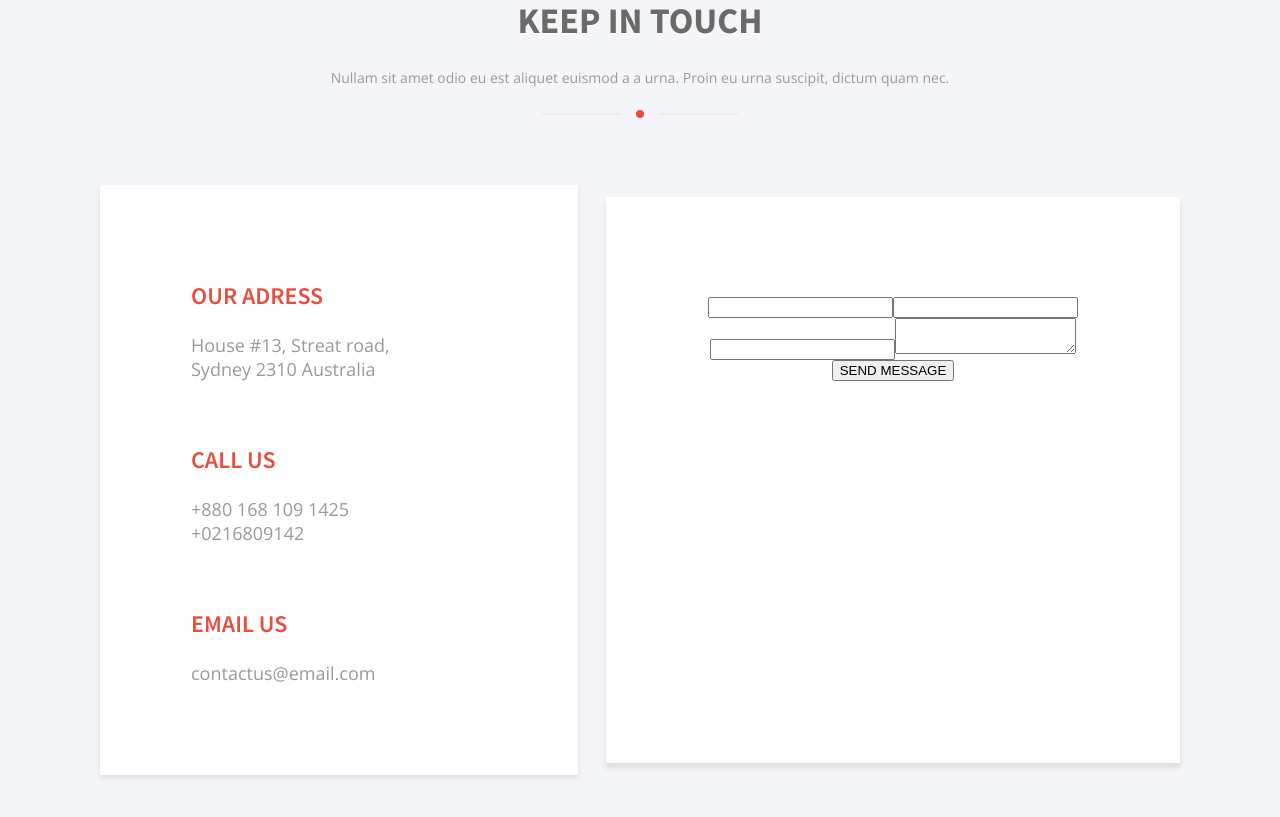
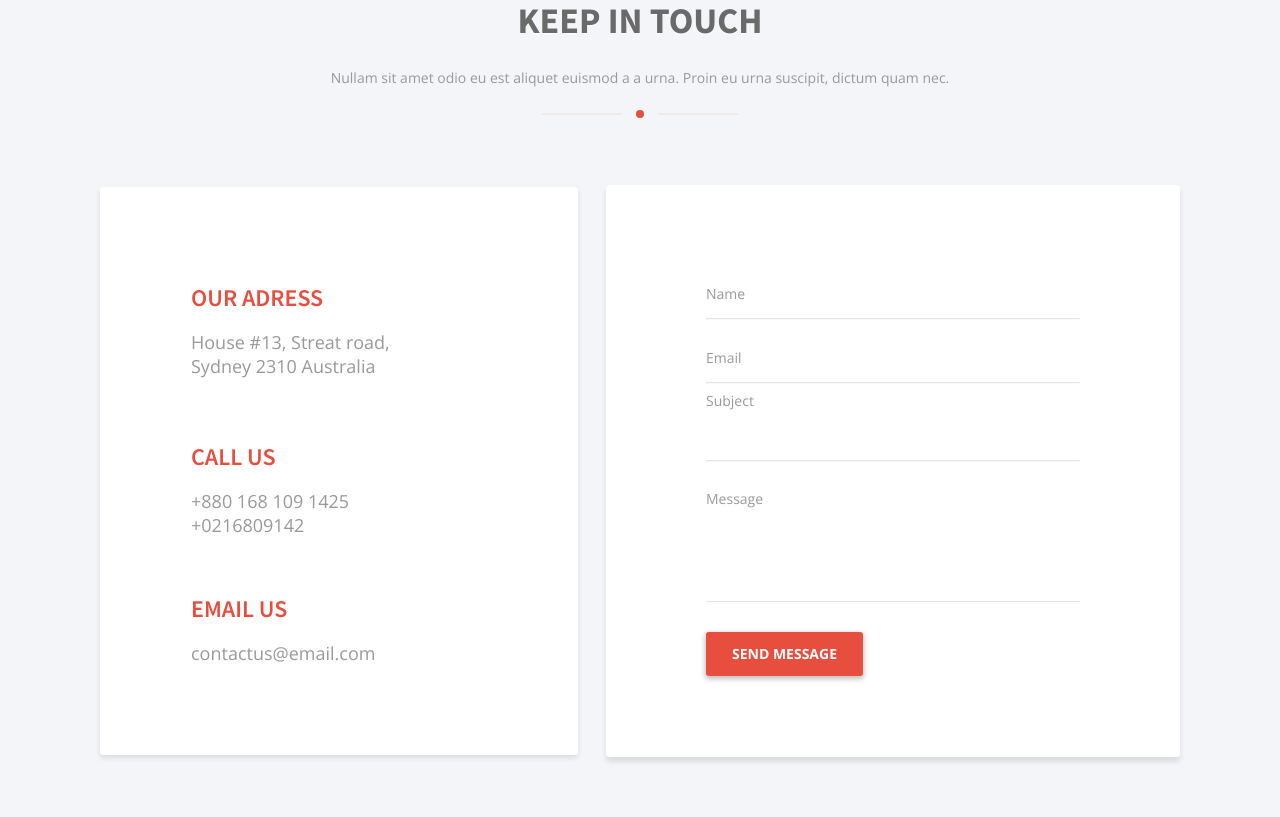
Before and after one commit to pilotocheg/bino, a website: page index.html in a window 1280 px wide. Shown: the part 9963-10780 px from the top of the page. Drawn offline with nearby package versions, Linux system fonts and the light colour scheme.

Commit message:
section 12 ok

```diff
--- a/index.html
+++ b/index.html
@@ -529,18 +529,23 @@
 						<a href="tel:+8801681091425">+880 168 109 1425</a>
 						<a href="tel:+0216809142">+0216809142</a>
 					</div>
-					<h3>EMAIL US</h3>
-					<a href="mailto:contactus@email.com">contactus@email.com</a>
+					<div class="email">
+						<h3>EMAIL US</h3>
+						<a href="mailto: contactus@email.com">contactus@email.com</a>
+					</div>
 				</div>
 				<form class="form">
+					<label for="name">Name</label>
 					<input type="text" name="name" id="name">
-					<label for="name">Name</label>
+					<hr>
+					<label for="email">Email</label>
 					<input type="text" name="email" id="email">
-					<label for="email">Email</label>
+					<hr>
+					<label for="subject">Subject</label>
 					<input type="text" name="subject" id="subject">
-					<label for="subject">Subject</label>
+					<hr id="third_hr">
+					<label for="textarea">Message</label>
 					<textarea id="textarea"></textarea>
-					<label for="textarea">Message</label>
 					<button>SEND MESSAGE</button>
 				</form>
 			</div>
--- a/styles.css
+++ b/styles.css
@@ -1397,6 +1397,7 @@ SECTION 12 CONTACT US
 	margin-right: 28px;
 	padding: 99px 91px 90px;
 	text-align: left;
+	border-radius: 3px;
 }
 
 .contacts h3 {
@@ -1405,7 +1406,7 @@ SECTION 12 CONTACT US
 	font-size: 24px;
 	font-weight: 600;
 	line-height: 1em;
-	margin: 0 0 25px 0;
+	margin: 0 0 20px 0;
 }
 
 .contacts address {
@@ -1415,8 +1416,11 @@ SECTION 12 CONTACT US
 	font-size: 18px;
 	font-weight: 400;
 	line-height: 24px;
+	font-style: normal;
+}
+
+.address {
 	margin-bottom: 67px;
-	font-style: normal;
 }
 
 .contacts a {
@@ -1429,8 +1433,8 @@ SECTION 12 CONTACT US
 	text-decoration: none;
 }
 
-.contacts a:nth-child(3) {
-	margin-bottom: 67px;
+.call {
+	margin-bottom: 60px;
 }
 
 .contacts a:hover {
@@ -1444,5 +1448,73 @@ SECTION 12 CONTACT US
 	background-color: #ffffff;
 	display: inline-block;
 	vertical-align: middle;
-	padding: 100px;
+	padding: 81px 100px;
+	text-align: left;
+	border-radius: 3px;
 }
+
+.form label {
+	color: #999999;
+	font-family: "Open Sans";
+	font-size: 14px;
+	font-weight: 400;
+	line-height: 1em;
+	margin-right: 15px;
+}
+
+.form input {
+	width: 85%;
+	background: transparent;
+	border: none;
+	outline: none;
+	height: 52px;
+	color: #999999;
+	font-family: "Open Sans";
+	font-size: 20px;
+}
+
+.form textarea {
+	width: 100%;
+	height: 96px;
+	background: transparent;
+	border: none;
+	outline: none;
+	border-bottom: 1px solid rgba(153, 153, 153, 0.25);
+	resize: none;
+	color: #999999;
+	font-family: "Open Sans";
+	font-size: 17px;
+}
+
+.form hr {
+	width: 100%;
+	height: 1px;
+	color: #999999;
+	opacity: 0.25;
+	margin-bottom: 10px;
+}
+
+#third_hr {
+	margin-bottom: 30px;
+}
+
+.form button {
+	width: 157px;
+	height: 44px;
+	box-shadow: 0 2px 5px 1px rgba(0, 0, 0, 0.25);
+	background-color: #e74e3e;
+	margin-top: 30px;
+	border: none;
+	outline: none;
+	cursor: pointer;
+	border-radius: 3px;
+	color: #ffffff;
+	font-family: "Open Sans";
+	font-size: 14px;
+	font-weight: 700;
+}
+
+.form button:hover {
+	transform: scale(1.05);
+	border-radius: 3px;
+}
```
